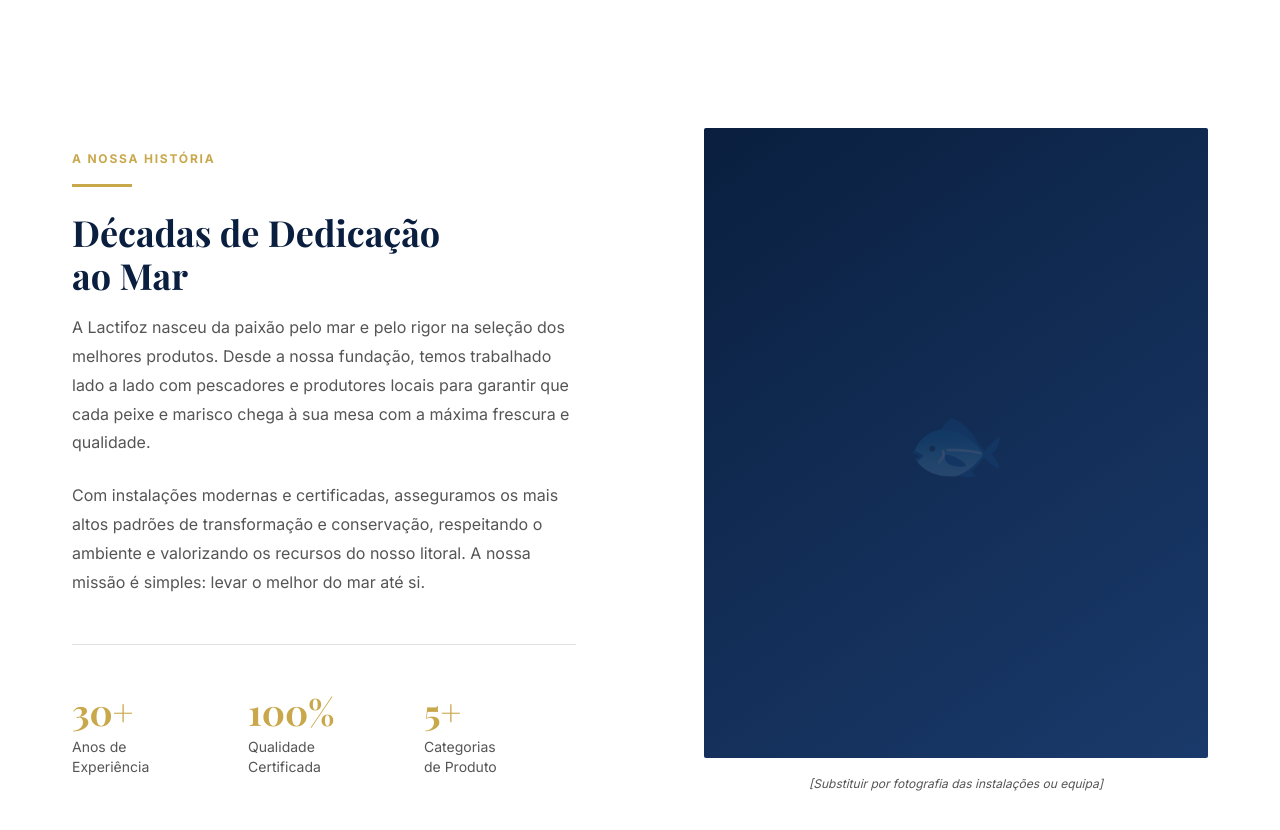
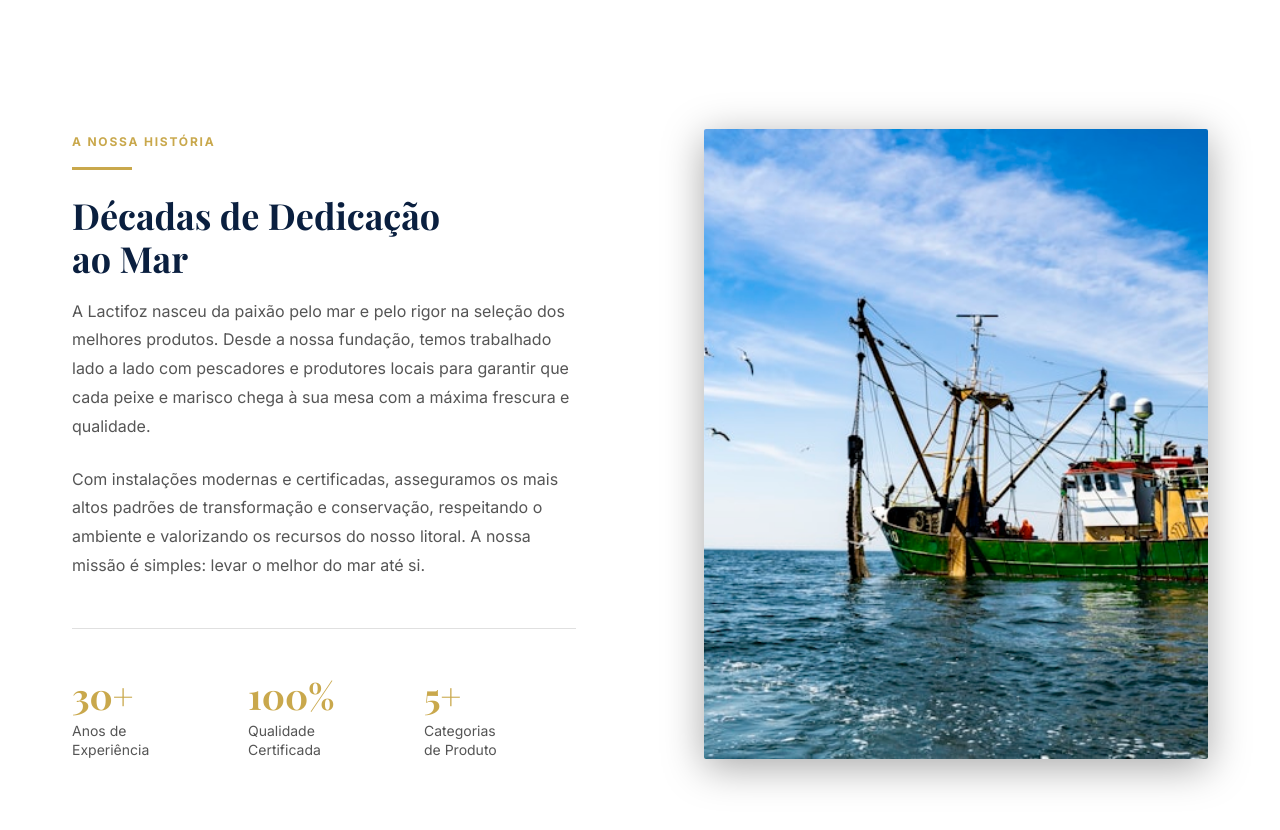
Before and after one commit to pauloive/lacti, a Next.js app: page / in a window 1280 px wide. Shown: the part 880-1710 px from the top of the page. Built offline with nearby package versions, Linux system fonts and the light colour scheme; a web font is replaced by a local one.

Commit message:
feat: foto real do barco de pesca na seccao sobre nos

```diff
--- a/src/components/SobreNos.css
+++ b/src/components/SobreNos.css
@@ -69,42 +69,24 @@
   position: relative;
 }
 
-.sobre-imagem-placeholder {
+.sobre-imagem-foto {
+  position: relative;
   width: 100%;
   aspect-ratio: 4 / 5;
-  background: linear-gradient(145deg, var(--cor-marinho) 0%, var(--cor-marinho-claro) 100%);
+  overflow: hidden;
   border-radius: 2px;
-  overflow: hidden;
-  position: relative;
+  box-shadow: var(--sombra-lg);
 }
 
 /* Moldura decorativa dourada deslocada */
-.sobre-imagem-placeholder::before {
+.sobre-imagem-foto::after {
   content: '';
   position: absolute;
   inset: 16px -16px -16px 16px;
   border: 2px solid var(--cor-dourado);
   border-radius: 2px;
   z-index: -1;
-}
-
-/* Ícone central no placeholder */
-.sobre-imagem-placeholder::after {
-  content: '🐟';
-  position: absolute;
-  top: 50%;
-  left: 50%;
-  transform: translate(-50%, -50%);
-  font-size: 5rem;
-  opacity: 0.15;
-}
-
-.sobre-imagem-legenda {
-  margin-top: var(--espaco-sm);
-  font-size: var(--texto-xs);
-  color: var(--cor-texto-suave);
-  text-align: center;
-  font-style: italic;
+  pointer-events: none;
 }
 
 /* =============================================
@@ -125,7 +107,7 @@
     width: 100%;
   }
 
-  .sobre-imagem-placeholder::before {
+  .sobre-imagem-foto::after {
     display: none;
   }
 }
--- a/src/components/SobreNos.js
+++ b/src/components/SobreNos.js
@@ -1,3 +1,4 @@
+import Image from 'next/image';
 import ContadorAnimado from './ContadorAnimado';
 import './SobreNos.css';
 
@@ -51,10 +52,16 @@
 
           {/* Imagem */}
           <div className="sobre-imagem-wrapper revelar-direita">
-            <div className="sobre-imagem-placeholder" role="img" aria-label="Fotografia da Lactifoz" />
-            <p className="sobre-imagem-legenda">
-              [Substituir por fotografia das instalações ou equipa]
-            </p>
+            <div className="sobre-imagem-foto">
+              <Image
+                src="/images/sobre-nos-barco.jpg"
+                alt="Barco de pesca da Lactifoz no oceano"
+                fill
+                sizes="(max-width: 900px) 100vw, 45vw"
+                style={{ objectFit: 'cover', objectPosition: 'center' }}
+                priority={false}
+              />
+            </div>
           </div>
 
         </div>
```
Also changed, not shown: public/images/sobre-nos-barco.jpg (added).
